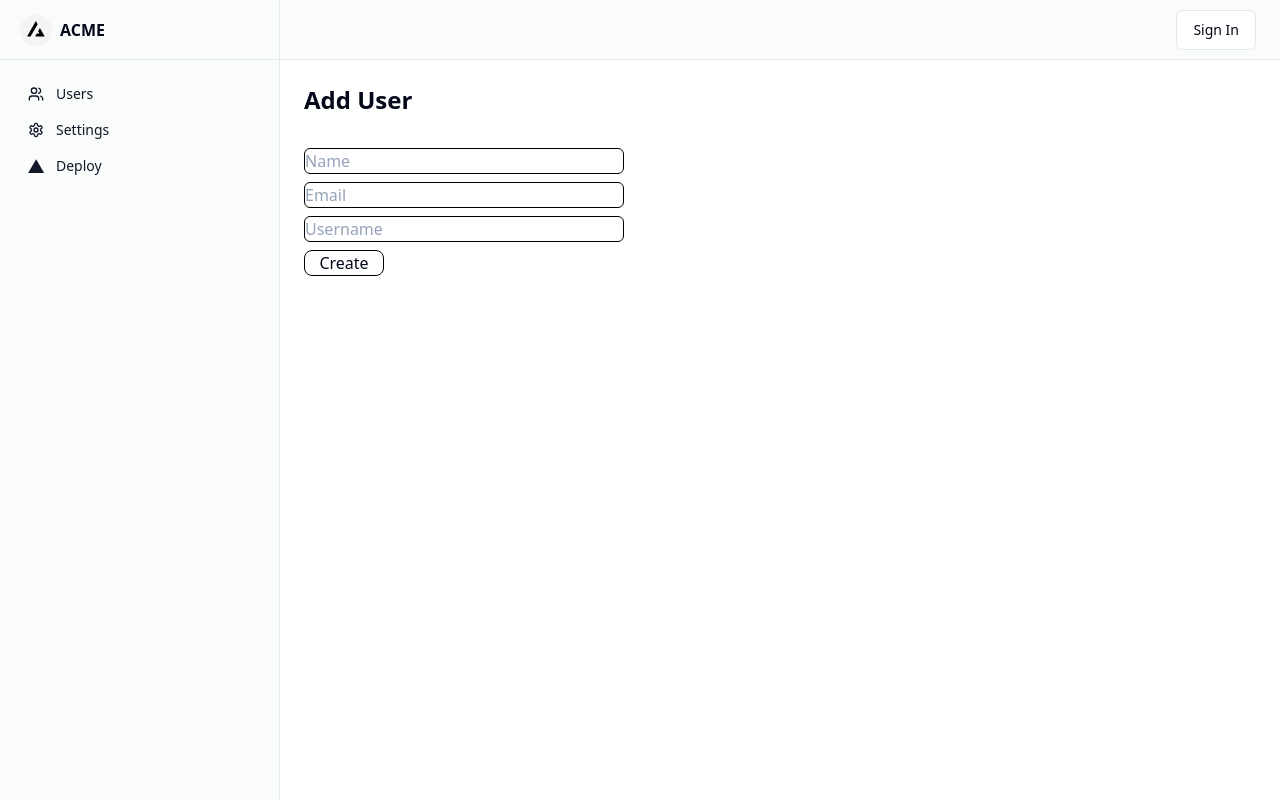
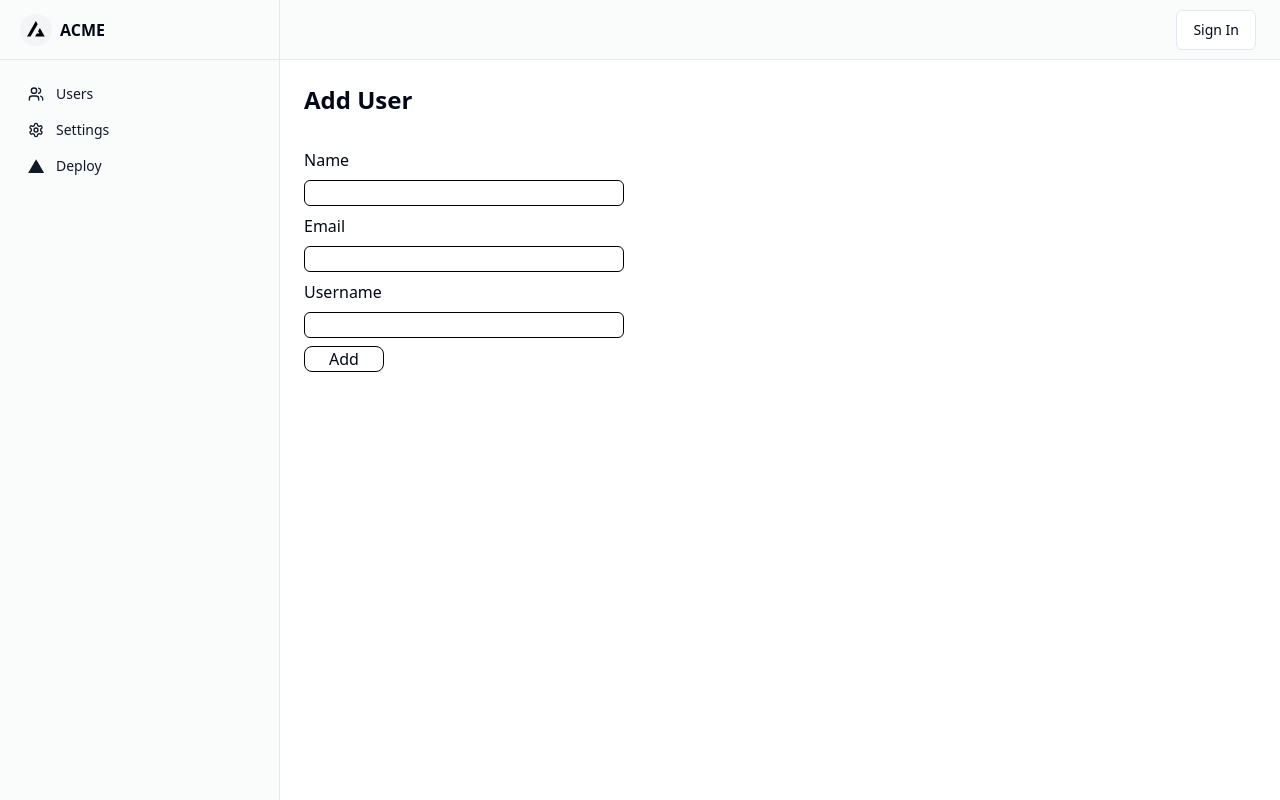
Before and after one commit to MateusCaltabiano/admin-dashboard-demo, a Next.js app: page /addUser in a window 1280 px wide. Built offline with nearby package versions, Linux system fonts and the light colour scheme; no server answers.

Commit message:
adding labels to the form

```diff
--- a/app/addUser/page.tsx
+++ b/app/addUser/page.tsx
@@ -5,33 +5,30 @@ export default async function AddUserPage() {
         <h1 className="font-semibold text-lg md:text-2xl">Add User</h1>
       </div>
       <div>
-        <form>
+        <form id="new-user-form">
           <div className="flex flex-col size-80 space-y-2">
+            <label htmlFor="name">Name</label>
             <input
-              className="border border-black rounded-md text-slate-400"
-              value="Name"
+              className="border border-black rounded-md"
               type="text"
               id="name"
-              name="name"
+            ></input>
+            <label htmlFor="email">Email</label>
+            <input
+              className="border border-black rounded-md"
+              type="text"
+              id="email"
+            ></input>
+            <label htmlFor="username">Username</label>
+            <input
+              className="border border-black rounded-md"
+              type="text"
+              id="username"
             ></input>
             <input
-              className="border border-black rounded-md text-slate-400"
-              value="Email"
-              type="text"
-              id="email"
-              name="email"
-            ></input>
-            <input
-              className="border border-black rounded-md text-slate-400"
-              value="Username"
-              type="text"
-              id="username"
-              name="username"
-            ></input>
-            <input
-              className="border border-black rounded-lg w-20 self-auto"
+              className="border border-black rounded-lg w-20"
               type="submit"
-              value="Create"
+              value="Add"
             ></input>
           </div>
         </form>
```
